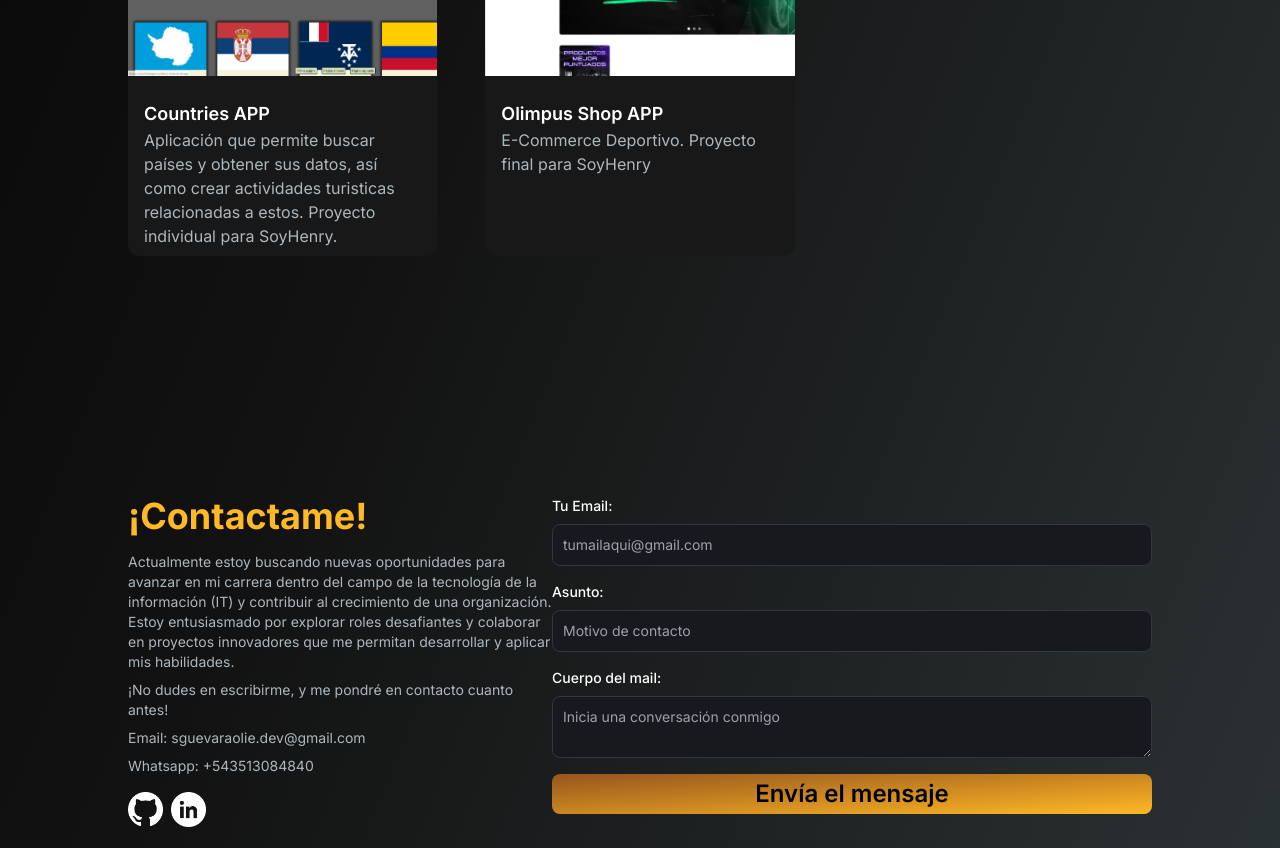
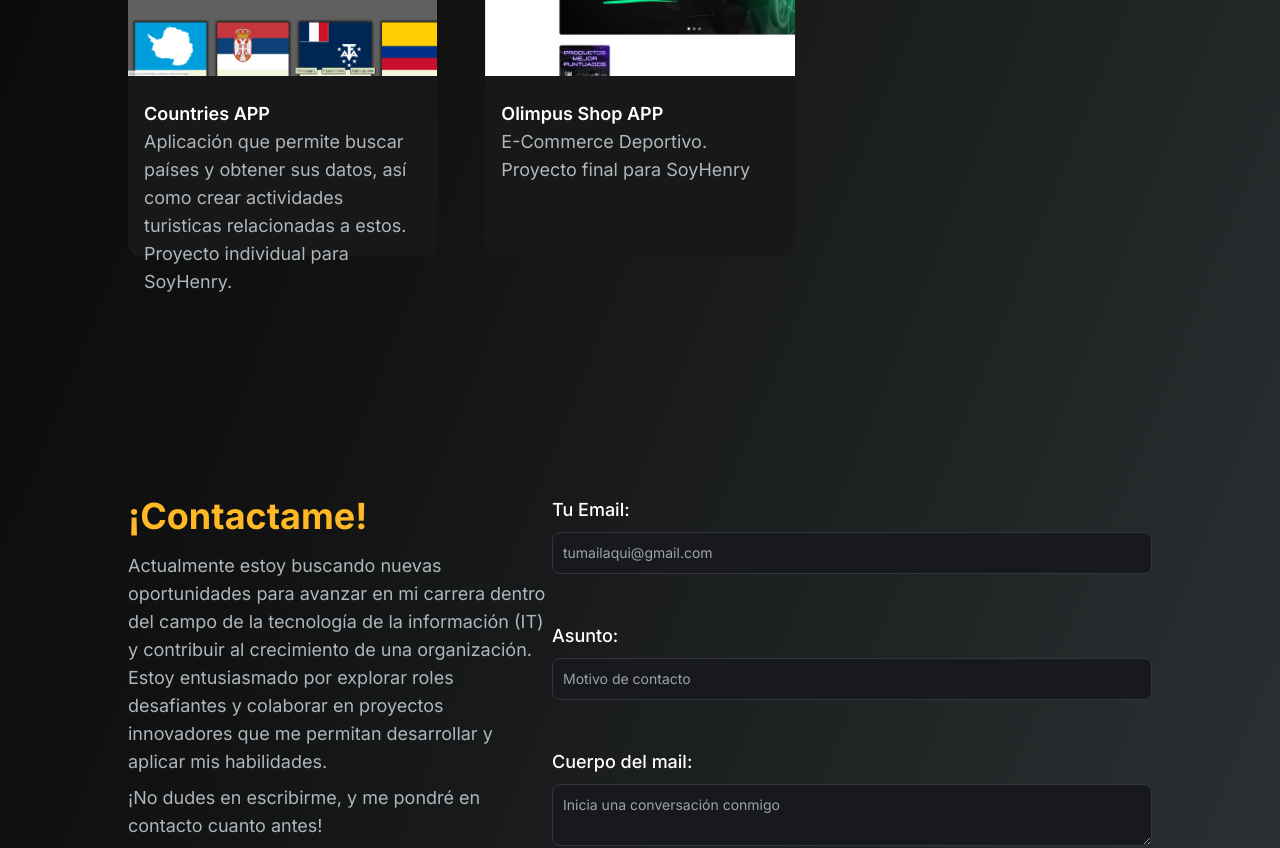
Before and after one commit to SGuevaraOlie/portfolio-sguevaraolie, a Next.js app: page / in a window 1280 px wide. Shown: the part 2020-2868 px from the top of the page. Built offline with nearby package versions, Linux system fonts and the light colour scheme.

Commit message:
estoy cansado jefe

```diff
--- a/src/components/functional components/ProjectCard.tsx
+++ b/src/components/functional components/ProjectCard.tsx
@@ -24,8 +24,8 @@ const ProjectCard: React.FC<ProjectCardProps> = ({imgUrl, title, description, gi
                 </div>
             </div>
             <div className='text-white rounded-b-xl bg-[#181818] py-6 px-4 h-[180px]'>
-                <h5 className='text-lg font-semibold'>{title}</h5>
-                <p className='text-[#ADB7BE]'>{description}</p>
+                <h5 className='text-sm lg:text-lg font-semibold'>{title}</h5>
+                <p className='text-[#ADB7BE] text-sm lg:text-lg'>{description}</p>
             </div>
         </div>
     )
--- a/src/components/section components/AboutMe.tsx
+++ b/src/components/section components/AboutMe.tsx
@@ -93,7 +93,7 @@ const AboutMe = () => {
         <section className='text-white' id='about'>
             <div className='flex flex-col lg:flex-row justify-center items-center mt-36 mb-24 lg:mt-72 lg:mb-56'>
                 <img src='\imagenes\skeleton-typing.gif' alt='esqueleto :3' className='rounded rounded-full h-[200px] w-[200px] lg:h-[400px] lg:w-[400px] lg:mr-48 lg:-ml-2'/>
-                <div className='flex flex-col h-[400px] mt-2 lg:mt-0'>
+                <div className='flex flex-col h-[400px] mt-2 lg:mt-0 text-center lg:text-start'>
                     <h2 className='text-[#ffb826] font-bold mt-8 lg:mt-0 text-2xl lg:text-4xl'>Sobre mí</h2>
                     <p className="text-[#ADB7BE] text-xs lg:text-lg mt-4">Soy un Desarrollador Web Full-Stack con orientación a Front-End, con una firme motivación por ampliar mis conocimientos en todas las áreas del desarrollo web. Soy una persona detallista, eficiente y productiva, que valora trabajar siguiendo buenas prácticas y tiene habilidades efectivas de comunicación, liderazgo y trabajo en equipo.</p>
                     <div className='flex flex-row justify-between mt-6 text-xs lg:text-base space-x-4'>
--- a/src/components/section components/EmailSection.tsx
+++ b/src/components/section components/EmailSection.tsx
@@ -29,13 +29,13 @@ const EmailSection = () => {
     };
     return (
         <section id='contactForm'>
-            <div className='flex flex-col lg:flex-row mb-12 mt-32 lg:mb-72 space-y-12 lg:space-y-0 justify-between'>
+            <div className='flex flex-col lg:flex-row mb-12 mt-32 lg:mb-48 space-y-12 lg:space-y-0 justify-between'>
                 <div className='text-center lg:text-start'>
-                    <h5 className='text-4xl font-bold text-[#ffb826] mb-4'>¡Contactame!</h5>
-                    <p className='text-[#ADB7BE] text-sm mb-2 max-w-md'>Actualmente estoy buscando nuevas oportunidades para avanzar en mi carrera dentro del campo de la tecnología de la información (IT) y contribuir al crecimiento de una organización. Estoy entusiasmado por explorar roles desafiantes y colaborar en proyectos innovadores que me permitan desarrollar y aplicar mis habilidades.</p>
-                    <p className='text-[#ADB7BE] text-sm mb-2 max-w-md'>¡No dudes en escribirme, y me pondré en contacto cuanto antes!</p>
-                    <p className='text-[#ADB7BE] text-sm mb-2 max-w-md'>Email: sguevaraolie.dev@gmail.com</p>
-                    <p className='text-[#ADB7BE] text-sm mb-4 max-w-md'>Whatsapp: +543513084840</p>
+                    <h5 className='text-2xl lg:text-4xl font-bold text-[#ffb826] mb-4'>¡Contactame!</h5>
+                    <p className='text-[#ADB7BE] text-xs lg:text-lg mb-2 max-w-md'>Actualmente estoy buscando nuevas oportunidades para avanzar en mi carrera dentro del campo de la tecnología de la información (IT) y contribuir al crecimiento de una organización. Estoy entusiasmado por explorar roles desafiantes y colaborar en proyectos innovadores que me permitan desarrollar y aplicar mis habilidades.</p>
+                    <p className='text-[#ADB7BE] text-xs lg:text-lg mb-2 max-w-md'>¡No dudes en escribirme, y me pondré en contacto cuanto antes!</p>
+                    <p className='text-[#ADB7BE] text-xs lg:text-lg mb-2 max-w-md'>Email: sguevaraolie.dev@gmail.com</p>
+                    <p className='text-[#ADB7BE] text-xs lg:text-lg mb-4 max-w-md'>Whatsapp: +543513084840</p>
                     <div className='flex flex-row space-x-2 justify-center lg:justify-start'>
                         <Link href='https://github.com/SGuevaraOlie'>
                             <Image src="/imagenes/github.png" alt="github" width={35} height={35}/>
@@ -46,17 +46,17 @@ const EmailSection = () => {
                     </div>
                 </div>
                 <div>
-                    <form className='flex flex-col w-full lg:w-[600px] space-y-4' onSubmit={handleSubmit}>
+                    <form className='flex flex-col w-full lg:w-[600px] space-y-6 lg:space-y-12' onSubmit={handleSubmit}>
                         <div className='flex flex-col'>
-                            <label htmlFor="email" className='text-white block mb-2 text-sm font-medium'>Tu Email:</label>
+                            <label htmlFor="email" className='text-white block mb-2 text-xs lg:text-lg font-medium'>Tu Email:</label>
                             <input name='email' type="email" id='email' required placeholder='tumailaqui@gmail.com' className='bg-[#18191E] border border-[#33353F] placeholder-[#9CA2A9] text-gray-100 text-sm rounded-lg block w-full p-2.5'/>
                         </div>
                         <div className='flex flex-col'>
-                            <label htmlFor="subject" className='text-white block mb-2 text-sm font-medium'>Asunto:</label>
+                            <label htmlFor="subject" className='text-white block mb-2 text-xs lg:text-lg font-medium'>Asunto:</label>
                             <input name='text' type="text" id='subject' required placeholder='Motivo de contacto' className='bg-[#18191E] border border-[#33353F] placeholder-[#9CA2A9] text-gray-100 text-sm rounded-lg block w-full p-2.5'/>
                         </div>
                         <div className='flex flex-col'>
-                            <label htmlFor="message" className='text-white block mb-2 text-sm font-medium'>Cuerpo del mail:</label>
+                            <label htmlFor="message" className='text-white block mb-2 text-xs lg:text-lg font-medium'>Cuerpo del mail:</label>
                             <textarea name='message' id='message' required placeholder='Inicia una conversación conmigo' className='bg-[#18191E] border border-[#33353F] placeholder-[#9CA2A9] text-gray-100 text-sm rounded-lg block w-full p-2.5'/>
                         </div>
                         <button type='submit' className='min-h-[40px] bg-gradient-to-br to-[#ffb826] from-[#96551d] hover:scale-110 lg:text-2xl transition duration-300 ease-in-out text-black font-semibold px-5 rounded-lg w-full'>Envía el mensaje</button>
--- a/src/components/section components/ProjectsSection.tsx
+++ b/src/components/section components/ProjectsSection.tsx
@@ -24,7 +24,7 @@ const ProjectsSection = () => {
     return (
         <section id='proyects'>
             <div className='mt-48 mb-12 lg:mt-80 lg:mb-60'>
-                <h1 className='text-center text-4xl font-bold text-[#ffb826] mt-4 mb-8 lg:mb-12'>Mis Proyectos</h1>
+                <h1 className='text-center text-2xl lg:text-4xl font-bold text-[#ffb826] mt-4 mb-8 lg:mb-12'>Mis Proyectos</h1>
                 <div className='grid lg:grid-cols-3 gap-8 lg:gap-12'>
                     {projectsData.map((project) => (<ProjectCard key={project.id} title={project.title} description={project.description} imgUrl={project.image} gitUrl={project.gitUrl} deployUrl={project.deployUrl}/>))}
                 </div>
```
